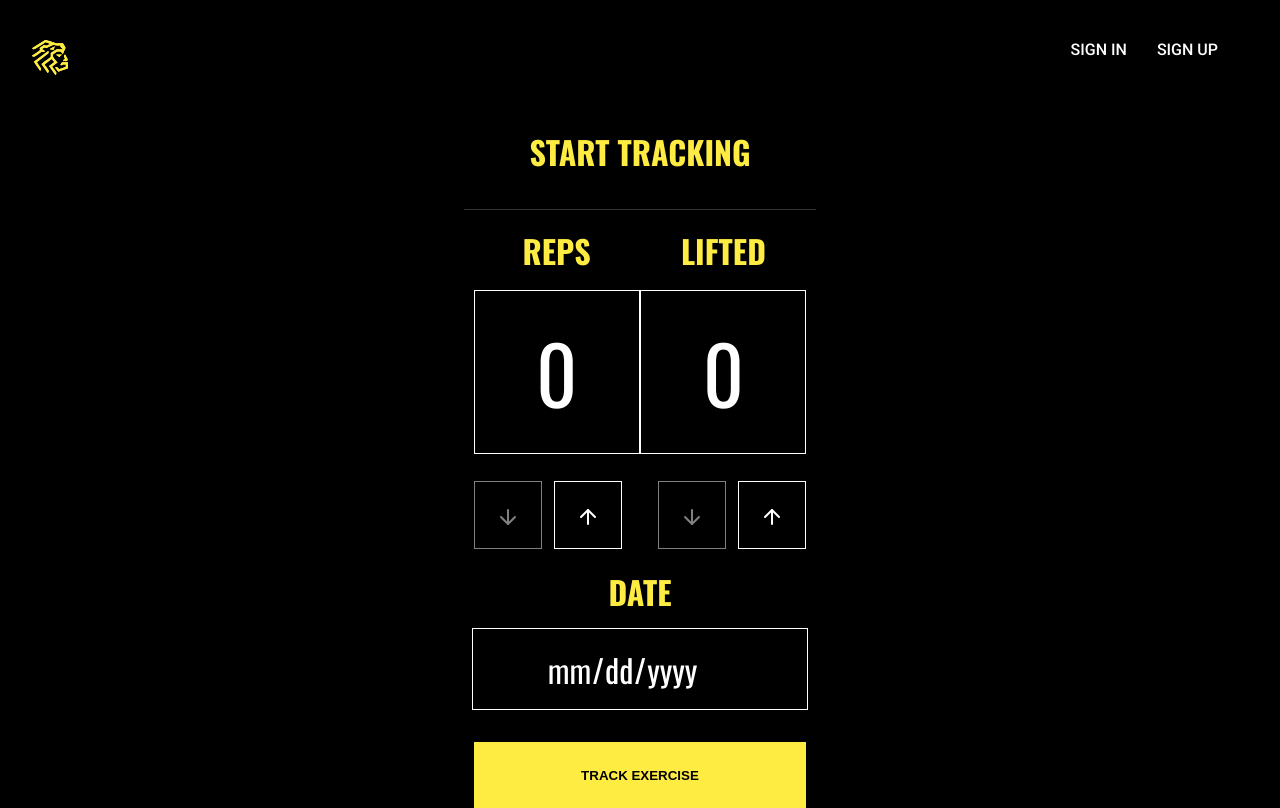
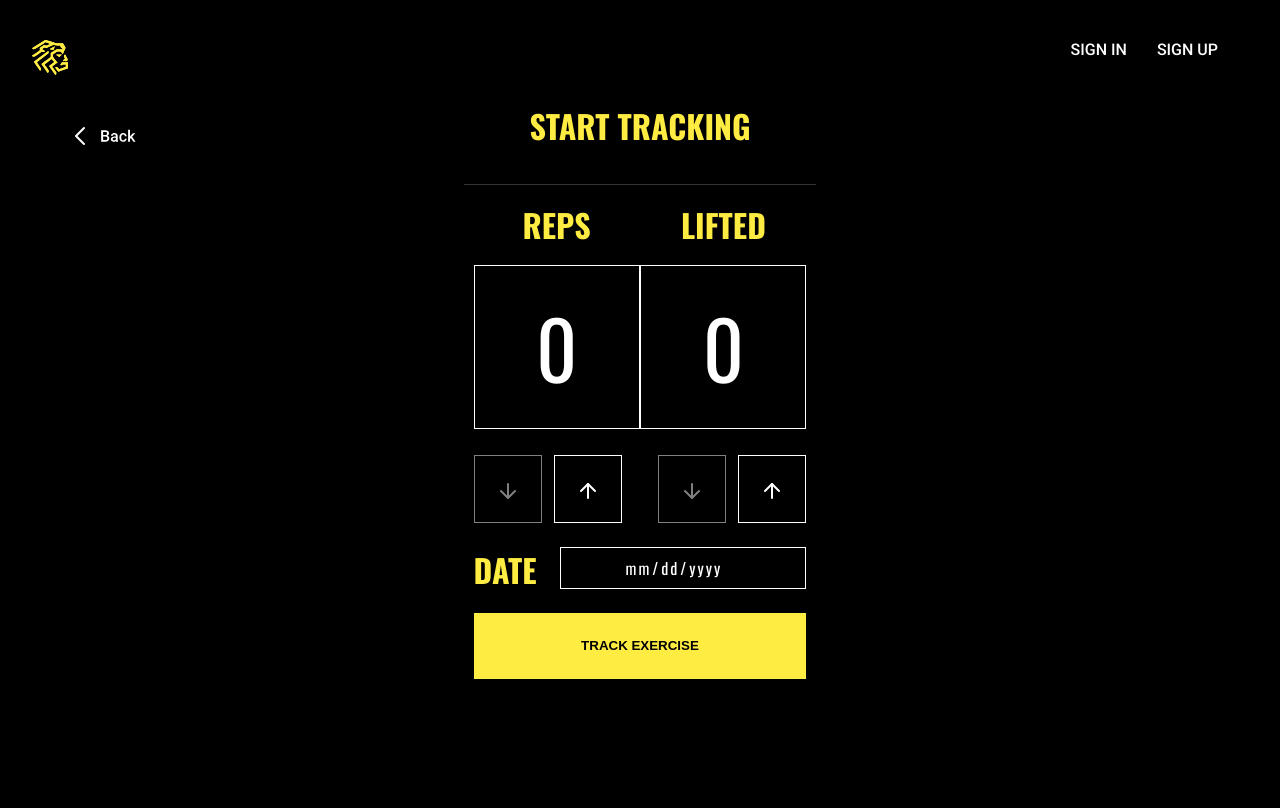
Before and after one commit to javontaymcelroy/hercules-frontend, a React (Create React App) app: page /exercise/1/track_progress in a window 1280 px wide. Built offline with nearby package versions, Linux system fonts and the light colour scheme; no server answers.

Commit message:
Counter fix. Back button. Momentjs

```diff
--- a/package.json
+++ b/package.json
@@ -4,6 +4,7 @@
   "private": true,
   "dependencies": {
     "axios": "^0.19.0",
+    "moment": "^2.24.0",
     "node-sass": "^4.12.0",
     "react": "^16.8.6",
     "react-dom": "^16.8.6",
--- a/src/components/SCSS/trackprogress.scss
+++ b/src/components/SCSS/trackprogress.scss
@@ -8,7 +8,7 @@
 
   .track-progress-content {
     width: 50%;
-    margin: 10% auto 0;
+    margin: 8% auto 0;
     text-align: center;
 
     .heading {
@@ -35,13 +35,17 @@
       .track-btn {
         background: #ffec42;
         border: none;
-        margin-top: 5%;
         padding: 4% 6%;
         width: 52%;
         font-weight: bold;
         cursor: pointer;
         transition: all 0.2s ease-in-out;
-        margin: 5% auto 0;
+        margin: 2% auto 0;
+      }
+
+      .track-btn:hover {
+        background: white;
+        color: black;
       }
 
       h6 {
@@ -85,6 +89,10 @@
           text-align: center;
           font-size: 5rem;
         }
+
+        input:focus {
+          border: 1px solid #ffec42;
+        }
       }
 
       .arrow-container {
@@ -115,12 +123,23 @@
           }
         }
       }
-      .date {
+      .date-flex {
+        display: flex;
+        align-items: center;
+        justify-content: space-between;
         width: 52%;
-        height: 10vh;
-        margin: 0 auto;
-        font-size: 2rem;
-        text-align: center;
+        margin: 2% auto 0;
+
+        .date {
+          width: 73%;
+          height: 5vh;
+          font-size: 1rem;
+          letter-spacing: 2px;
+        }
+
+        .date:focus {
+          border: 1px solid #ffec42;
+        }
       }
     }
   }
--- a/src/components/SingleExercise.js
+++ b/src/components/SingleExercise.js
@@ -1,11 +1,13 @@
 import React from "react";
 import { Component } from "react";
-import { Link } from "react-router-dom";
+import { Link, withRouter } from "react-router-dom";
+import moment from "moment";
 import axios from "axios";
 
 import "./SCSS/singleExercise.scss";
 
 import go from "./assets/go.svg";
+import back from "./assets/Back_arrow.svg";
 
 class SingleExercise extends Component {
   constructor(props) {
@@ -49,6 +51,12 @@ class SingleExercise extends Component {
     const exercise = this.state.exercise;
     return (
       <div className="single-exercise-container">
+        <img
+          src={back}
+          alt="back"
+          className="back"
+          onClick={this.props.history.goBack}
+        />
         <Link to={`/exercise/${this.state.id}/track_progress`}>
           <img src={go} className="go" alt="start exercise" />
         </Link>
@@ -67,7 +75,11 @@ class SingleExercise extends Component {
             alt={exercise.exerciseTitle}
           />
           <div className="date-crud-container">
-            <h6>Date created: {exercise.date}</h6>
+            <h6>
+              Date created:{" "}
+              {moment(exercise.date, "YYYY-MM-DD").format("MMMM DD YYYY")}
+            </h6>
+
             <div className="edit-del-flex">
               <Link to={`/exercise/${this.state.id}/edit`} className="links">
                 <h6>Edit</h6>
@@ -89,7 +101,9 @@ class SingleExercise extends Component {
                 <h2>DATE</h2>
                 {this.state.progressTracking.map(data => (
                   <>
-                    <p>{data.date}</p>
+                    <p>
+                      {moment(data.date, "YYYY-MM-DD").format("MMMM DD YYYY")}
+                    </p>
                   </>
                 ))}
               </div>
@@ -117,4 +131,4 @@ class SingleExercise extends Component {
   }
 }
 
-export default SingleExercise;
+export default withRouter(SingleExercise);
--- a/src/components/TrackProgress.js
+++ b/src/components/TrackProgress.js
@@ -1,11 +1,13 @@
 import React from "react";
 import { Component } from "react";
+import { withRouter } from "react-router-dom";
 import axios from "axios";
 
 import "./SCSS/trackprogress.scss";
 
 import down from "./assets/click_down.svg";
 import up from "./assets/click_up.svg";
+import back from "./assets/Back_arrow.svg";
 
 class TrackProgress extends Component {
   constructor(props) {
@@ -53,74 +55,52 @@ class TrackProgress extends Component {
     });
   };
 
-  repsIncrease = () => {
+  reps = event => {
+    if (event.target.name === "incrementReps") {
       this.setState({
         trackProgress: {
+          ...this.state.trackProgress,
           reps: this.state.trackProgress.reps + 1
         }
       });
-  };
-
-  repsDecrease = () => {
+    } else if (event.target.name === "decrementReps") {
       this.setState({
         trackProgress: {
+          ...this.state.trackProgress,
           reps: this.state.trackProgress.reps - 1
         }
       });
+    }
   };
 
-  amountLiftedIncrease = () => {
+  amountLifted = event => {
+    if (event.target.name === "incrementLifted") {
       this.setState({
         trackProgress: {
+          ...this.state.trackProgress,
           amountLifted: this.state.trackProgress.amountLifted + 1
         }
       });
-  };
-
-  amountLiftedDecrease = () => {
+    } else if (event.target.name === "decrementLifted") {
       this.setState({
         trackProgress: {
+          ...this.state.trackProgress,
           amountLifted: this.state.trackProgress.amountLifted - 1
         }
       });
+    }
   };
-
-  // reps = event => {
-  //   if (event.target.name === "incrementReps") {
-  //     this.setState({
-  //       trackProgress: {
-  //         reps: this.state.trackProgress.reps + 1
-  //       }
-  //     });
-  //   } else if (event.target.name === "decrementReps") {
-  //     this.setState({
-  //       trackProgress: {
-  //         reps: this.state.trackProgress.reps - 1
-  //       }
-  //     });
-  //   }
-  // };
-
-  // amountLifted = event => {
-  //   if (event.target.name === "incrementLifted") {
-  //     this.setState({
-  //       trackProgress: {
-  //         amountLifted: this.state.trackProgress.amountLifted + 1
-  //       }
-  //     });
-  //   } else if (event.target.name === "decrementLifted") {
-  //     this.setState({
-  //       trackProgress: {
-  //         amountLifted: this.state.trackProgress.amountLifted - 1
-  //       }
-  //     });
-  //   }
-  // };
 
   render() {
     return (
       <div className="track-progress-container">
         <div className="track-progress-content">
+          <img
+            src={back}
+            alt="back"
+            className="back"
+            onClick={this.props.history.goBack}
+          />
           <div className="heading">
             <h1>Start Tracking</h1>
             <h2>{this.state.exercise.exerciseTitle}</h2>
@@ -157,13 +137,13 @@ class TrackProgress extends Component {
                   className={
                     this.state.trackProgress.reps === 0 ? "inactive" : ""
                   }
-                  onClick={this.repsDecrease}
+                  onClick={this.reps}
                 />
                 <img
                   src={up}
                   alt="increase"
                   name="incrementReps"
-                  onClick={this.repsIncrease}
+                  onClick={this.reps}
                 />
               </div>
               <div className="lift-arrows">
@@ -171,7 +151,7 @@ class TrackProgress extends Component {
                   src={down}
                   alt="decrease"
                   name="decrementLifted"
-                  onClick={this.amountLiftedDecrease}
+                  onClick={this.amountLifted}
                   className={
                     this.state.trackProgress.amountLifted === 0
                       ? "inactive"
@@ -182,10 +162,11 @@ class TrackProgress extends Component {
                   src={up}
                   alt="increase"
                   name="incrementLifted"
-                  onClick={this.amountLiftedIncrease}
+                  onClick={this.amountLifted}
                 />
               </div>
             </div>
+            <div className="date-flex">
               <h6>Date</h6>
               <input
                 name="date"
@@ -195,6 +176,7 @@ class TrackProgress extends Component {
                 onChange={this.handleChanges}
                 className="date"
               />
+            </div>
             <button type="submit" className="track-btn">
               TRACK EXERCISE
             </button>
@@ -205,4 +187,4 @@ class TrackProgress extends Component {
   }
 }
 
-export default TrackProgress;
+export default withRouter(TrackProgress);
--- a/src/index.css
+++ b/src/index.css
@@ -26,3 +26,16 @@ h6 {
   text-transform: uppercase;
   color: white;
 }
+
+.back {
+  position: absolute;
+  z-index: 999;
+  top: 15%;
+  left: 5%;
+  cursor: pointer;
+  transition: all 0.2s ease-in-out;
+}
+
+.back:hover {
+  opacity: 0.7;
+}
```
Also changed, not shown: 1 other file (tests, documents, lock files or other folders). Lines whose indentation alone changed are shown as unchanged.
